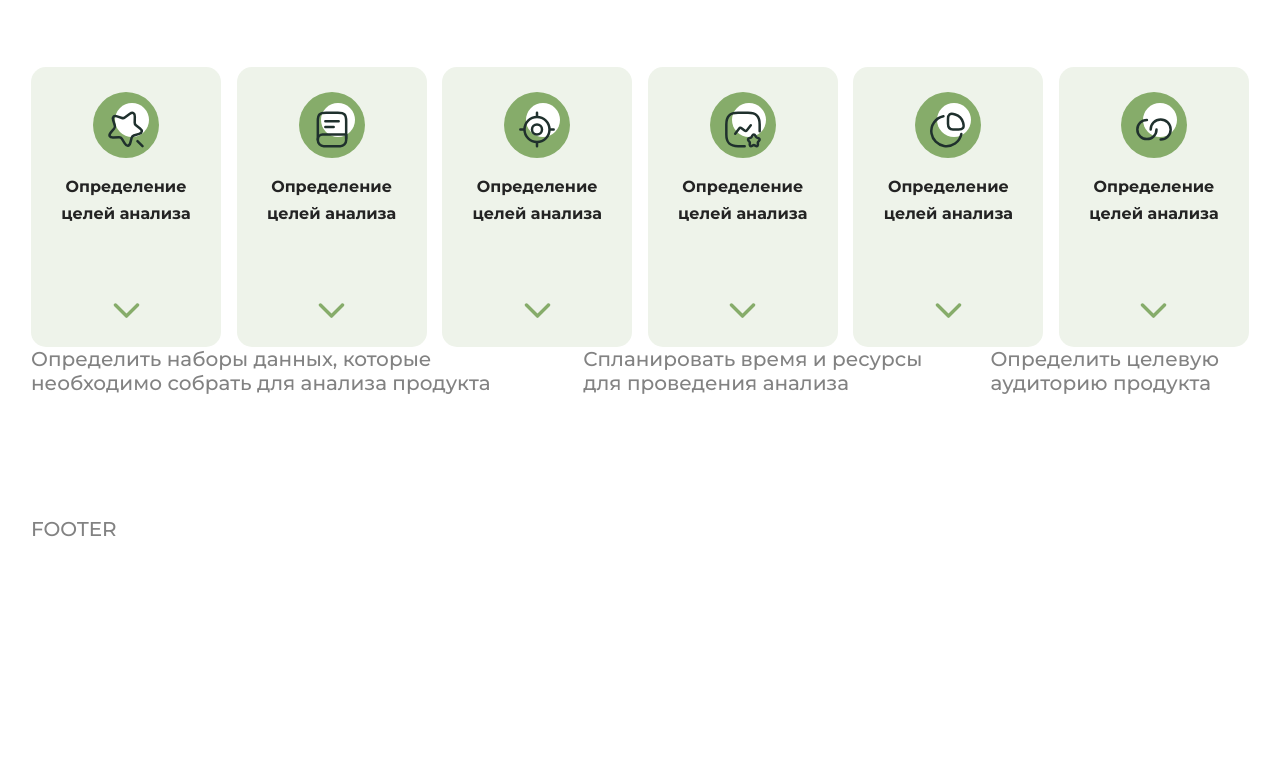
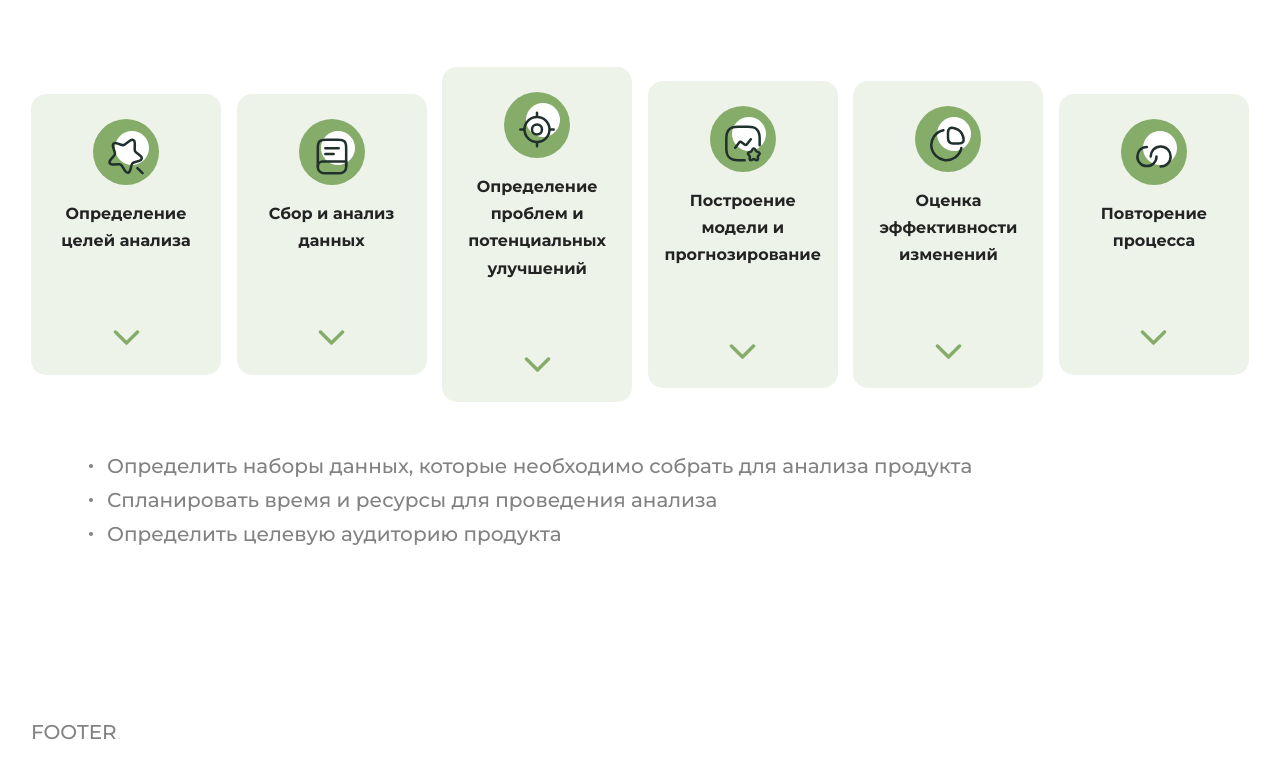
Before and after one commit to Flexible78/Stidn, a website: page app/index.html in a window 1280 px wide. Shown: the part 5185-5964 px from the top of the page. Drawn offline with Linux system fonts and the light colour scheme; files whose address does not match are found by name.

Commit message:
feat:analitics section fix

```diff
--- a/app/css/components/analitics.css
+++ b/app/css/components/analitics.css
@@ -141,3 +141,43 @@
       }
    }
 }
+
+
+.analitics__dropdown-container {
+}
+
+
+.dropdown-container {
+   & ul {
+      display: flex;
+      flex-direction: column;
+      align-items: flex-start;
+      justify-content: flex-start;
+      padding: 47px 58px;
+      font-weight: 500;
+      font-size: 20px;
+      line-height: 1.7;
+      color: var(--gray-3, #828282);
+
+      & li {
+         position: relative;
+         padding-left: 18px;
+
+         &::before {
+            content: ""; /* Юникод символ буллета */
+            position: absolute;
+            left: 0;
+            right: 50%;
+            top: 50%;
+            z-index: 40;
+            width: 4px;
+            height: 4px;
+            border-radius: 50%;
+            color: currentColor;
+            background-color: currentColor;
+            transform: translate(-50%, -50%);
+            transform: translateY(-50%);
+         }
+      }
+   }
+}
--- a/app/index.html
+++ b/app/index.html
@@ -304,7 +304,7 @@
                      <use href="img/svg/sprite.svg#ic-book2"></use>
                   </svg>
                </div>
-               <p>Определение целей анализа</p>
+               <p>Сбор и анализ данных</p>
                <span>
                   <svg>
                      <use href="img/svg/sprite.svg#ic-arrow-drop"></use>
@@ -317,7 +317,7 @@
                      <use href="img/svg/sprite.svg#ic-gps3"></use>
                   </svg>
                </div>
-               <p>Определение целей анализа</p>
+               <p>Определение проблем и потенциальных улучшений</p>
                <span>
                   <svg>
                      <use href="img/svg/sprite.svg#ic-arrow-drop"></use>
@@ -330,7 +330,7 @@
                      <use href="img/svg/sprite.svg#ic-favorite-chart4"></use>
                   </svg>
                </div>
-               <p>Определение целей анализа</p>
+               <p>Построение модели и прогнозирование</p>
                <span>
                   <svg>
                      <use href="img/svg/sprite.svg#ic-arrow-drop"></use>
@@ -343,7 +343,7 @@
                      <use href="img/svg/sprite.svg#ic-graph5"></use>
                   </svg>
                </div>
-               <p>Определение целей анализа</p>
+               <p>Оценка эффективности изменений</p>
                <span>
                   <svg>
                      <use href="img/svg/sprite.svg#ic-arrow-drop"></use>
@@ -356,7 +356,7 @@
                      <use href="img/svg/sprite.svg#ic-link6"></use>
                   </svg>
                </div>
-               <p>Определение целей анализа</p>
+               <p>Повторение процесса</p>
                <span>
                   <svg>
                      <use href="img/svg/sprite.svg#ic-arrow-drop"></use>
--- a/app/js/analitics-drop-menu.js
+++ b/app/js/analitics-drop-menu.js
@@ -1,5 +1,3 @@
 "use strict";
 document.addEventListener("DOMContentLoaded", () => {
-   .
-   console.log("232143253425435");
 });
--- a/src/css/components/analitics.css
+++ b/src/css/components/analitics.css
@@ -141,3 +141,43 @@
       }
    }
 }
+
+
+.analitics__dropdown-container {
+}
+
+
+.dropdown-container {
+   & ul {
+      display: flex;
+      flex-direction: column;
+      align-items: flex-start;
+      justify-content: flex-start;
+      padding: 47px 58px;
+      font-weight: 500;
+      font-size: 20px;
+      line-height: 1.7;
+      color: var(--gray-3, #828282);
+
+      & li {
+         position: relative;
+         padding-left: 18px;
+
+         &::before {
+            content: ""; /* Юникод символ буллета */
+            position: absolute;
+            left: 0;
+            right: 50%;
+            top: 50%;
+            z-index: 40;
+            width: 4px;
+            height: 4px;
+            border-radius: 50%;
+            color: currentColor;
+            background-color: currentColor;
+            transform: translate(-50%, -50%);
+            transform: translateY(-50%);
+         }
+      }
+   }
+}
--- a/src/js/analitics-drop-menu.js
+++ b/src/js/analitics-drop-menu.js
@@ -1,5 +1,3 @@
 "use strict";
 document.addEventListener("DOMContentLoaded", () => {
-   .
-   console.log("232143253425435");
 });
```
Also changed, not shown: src/html/analitics.html (+5 -5 lines).
